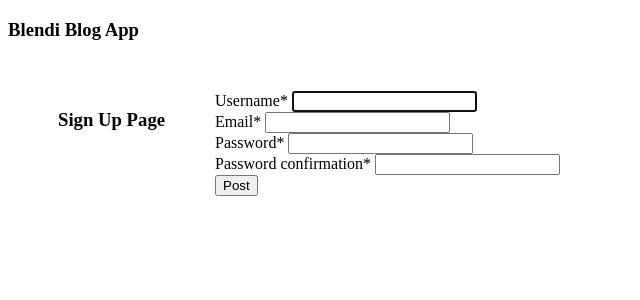
After one commit to blendirrustemi/Blendi-Blog-Website, a Django app: page /sign_up/ in a window 1280 px wide. The commit adds this page. Shown: the top 300 px of the page, without its empty margins (0-640 px from the left). Run offline with Django 4.2, Linux system fonts and the light colour scheme; some libraries are stand-ins or nearby versions.

Commit message:
Sign Up Page

```diff
--- a/blendiblog/settings.py
+++ b/blendiblog/settings.py
@@ -38,6 +38,7 @@ INSTALLED_APPS = [
     'django.contrib.messages',
     'django.contrib.staticfiles',
     'blog.apps.BlogConfig',
+    'users.apps.UsersConfig',
     'crispy_forms',
 ]
 
--- a/blendiblog/urls.py
+++ b/blendiblog/urls.py
@@ -20,4 +20,5 @@ from django.urls import path, include
 urlpatterns = [
     path('admin/', admin.site.urls),
     path('', include('blog.urls')),
+    path('', include('users.urls')),
 ]
--- a/templates/blog/index.html
+++ b/templates/blog/index.html
@@ -31,6 +31,7 @@
         border-radius: 15px;
         display: flex;
         gap: 15px;
+        min-width: 450px;
         max-width: 700px;
         word-break: break-all;
       }
--- /dev/null
+++ b/templates/users/signup.html
@@ -0,0 +1,44 @@
+<!DOCTYPE html>
+<html lang="en">
+  <head>
+    <meta charset="UTF-8" />
+    <meta http-equiv="X-UA-Compatible" content="IE=edge" />
+    <meta name="viewport" content="width=device-width, initial-scale=1.0" />
+    <title>Sign Up</title>
+
+    <style>
+      * {
+        box-sizing: border-box;
+        text-decoration: none;
+      }
+
+      .main-content {
+        display: flex;
+        margin: 50px 0;
+        padding: 0 50px;
+        gap: 50px;
+      }
+
+
+    </style>
+  </head>
+
+  <body>
+    {% load crispy_forms_tags %}
+    {% block content %}
+    <div class="nav">
+      <h3>Blendi Blog App</h3>
+    </div>
+    <div class="main-content">
+      <h3 class="sign">Sign Up Page</h3>
+      <div class="forms">
+        <form method="POST">
+          <!-- This is the form where you add blogs-->
+          {% csrf_token %} {{ form | crispy}}
+          <input type="submit" name="" id="" value="Post" />
+        </form>
+      </div>
+    </div>
+    {% endblock %}
+  </body>
+</html>
--- /dev/null
+++ b/users/forms.py
@@ -0,0 +1,16 @@
+from django.contrib.auth.forms import UserCreationForm
+from django.contrib.auth.models import User
+from django import forms
+
+class SignUpForm(UserCreationForm):
+    email = forms.EmailField()
+
+    class Meta:
+        model = User
+        fields = ['username', 'email', 'password1', 'password2']
+
+    def __init__(self, *args, **kwargs):
+        super(SignUpForm, self).__init__(*args, **kwargs)
+
+        for fieldname in ['username', 'email', 'password1', 'password2']:
+            self.fields[fieldname].help_text = None
--- /dev/null
+++ b/users/urls.py
@@ -0,0 +1,9 @@
+import imp
+from multiprocessing.spawn import import_main_path
+from unicodedata import name
+from django.urls import path
+from .import views
+
+urlpatterns = [
+    path('sign_up/', views.sign_up, name='users-sign-up'),
+]
--- a/users/views.py
+++ b/users/views.py
@@ -1,3 +1,20 @@
-from django.shortcuts import render
+from django.shortcuts import render, redirect
+from django.contrib.auth.forms import UserCreationForm
+from .forms import SignUpForm
 
 # Create your views here.
+def sign_up(request):
+    if request.method == 'POST':
+        form = SignUpForm(request.POST)
+        if form.is_valid():
+            form.save()
+            return redirect('blog-index')
+
+    else:
+        form = SignUpForm()
+
+    form = SignUpForm()
+    context = {
+        'form': form,
+    }
+    return render(request, 'users/signup.html', context)
```
Also changed, not shown: db.sqlite3.
